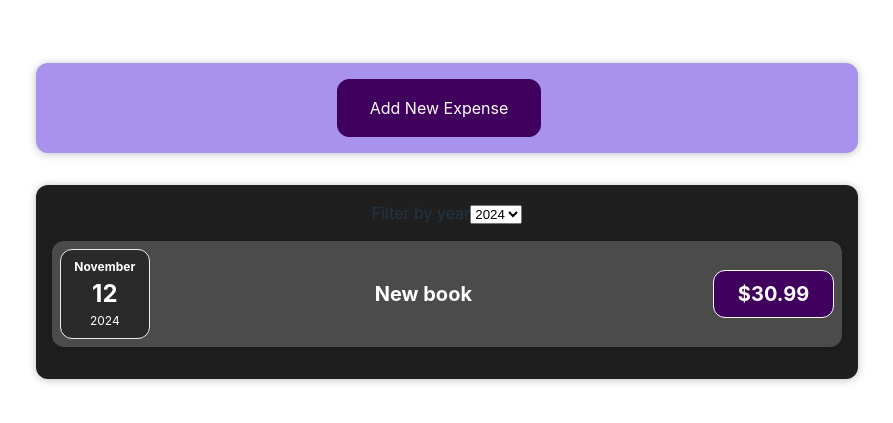
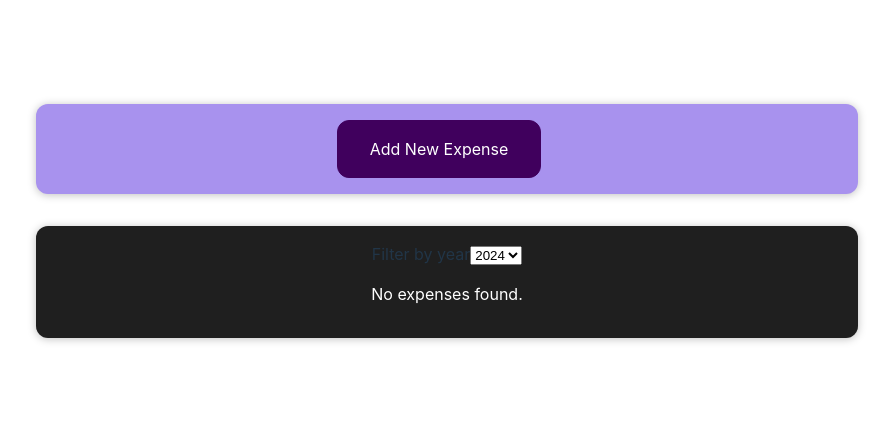
Before and after one commit to GreenBean0303/REACT, a React (Vite) app in the folder React/: page / in a window 1280 px wide. Shown: the part 179-602 px from the top of the page, without its empty margins (193-1086 px from the left). Built offline with nearby package versions, Linux system fonts and the light colour scheme.

Commit message:
18. LocalStorage  ja useEffect hooki kasutamine

```diff
--- a/React/src/App.jsx
+++ b/React/src/App.jsx
@@ -1,42 +1,28 @@
+import { useState, useEffect } from 'react';
 import './App.css';
-import Expenses from './components/Expenses/Expenses.jsx';
-import NewExpense from './components/NewExpense/NewExpense.jsx';
-import { useState } from "react";
-
-const DUMMY_EXPENSES = [
-  {
-      id: "id1",
-      date: new Date(2024, 10, 12),
-      title: "New book",
-      amount: 30.99
-  },
-  {
-      id: "id2",
-      date: new Date(2023, 5, 25),
-      title: "New jeans",
-      amount: 99.99
-  },
-  {
-      id: "id3",
-      date: new Date(2025, 2, 15),
-      title: "New Laptop",
-      amount: 1200
-  }
-];
+import Expenses from './components/Expenses/Expenses';
+import NewExpense from './components/NewExpense/NewExpense';
 
 const App = () => {
-  const [expenses, setExpenses] = useState(DUMMY_EXPENSES);
+
+  const [expenses, setExpenses] = useState(() => {
+    const expensesFromLS = localStorage.getItem('expenses');
+    return expensesFromLS ? JSON.parse(expensesFromLS) : [];
+  });
+
+  useEffect(() => {
+    localStorage.setItem('expenses', JSON.stringify(expenses));
+  }, [expenses]);
 
   const addExpenseHandler = (expense) => {
-      console.log("In App.js", expense);
-      setExpenses((prevExpenses) => [expense, ...prevExpenses]);
+    setExpenses((prevExpenses) => [expense, ...prevExpenses]);
   };
 
   return (
-      <div className="App">
-          <NewExpense onAddExpense={addExpenseHandler} />
-          <Expenses expenses={expenses} />
-      </div>
+    <div className="App">
+      <NewExpense onAddExpense={addExpenseHandler} />
+      <Expenses expenses={expenses} />
+    </div>
   );
 };
 
--- a/React/src/components/Expenses/ExpenseDate.jsx
+++ b/React/src/components/Expenses/ExpenseDate.jsx
@@ -1,15 +1,15 @@
 import './ExpenseDate.css';
 
 const ExpenseDate = (props) => {
-    const day = props.date.toLocaleString("en-US", { day: "2-digit" });
-    const month = props.date.toLocaleString("en-US", { month: "long" });
-    const year = props.date.getFullYear();
+    const day = new Date(props.date).toLocaleString('en-us', { day: '2-digit' });
+    const month = new Date(props.date).toLocaleString('en-us', { month: 'long' });
+    const year = new Date(props.date).getFullYear();
 
     return (
         <div className="expense-date">
             <div className="expense-date__month">{month}</div>
+            <div className="expense-date__year">{year}</div>
             <div className="expense-date__day">{day}</div>
-            <div className="expense-date__year">{year}</div>
         </div>
     );
 };
--- a/React/src/components/Expenses/Expenses.jsx
+++ b/React/src/components/Expenses/Expenses.jsx
@@ -13,8 +13,9 @@ const Expenses = (props) => {
     };
 
     const filteredExpenses = props.expenses.filter((expense) => {
-        return expense.date.getFullYear().toString() === filteredYear;
-    });
+        return new Date(expense.date).getFullYear() === parseInt(filteredYear);
+      });
+
 
     return (
         <Card className='expenses'>
```
